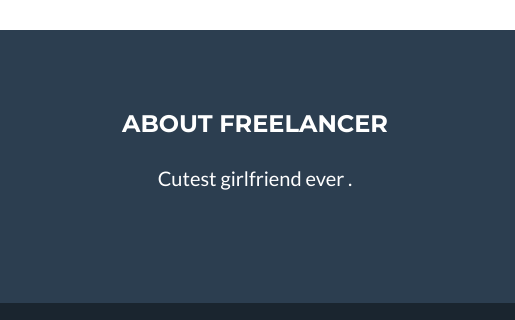
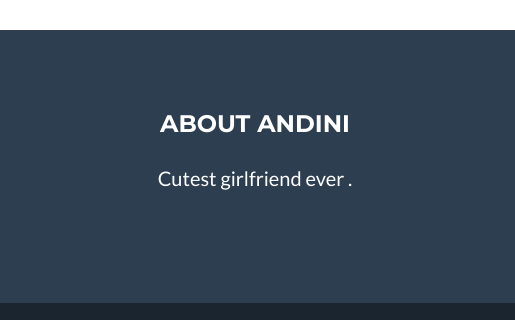
Before and after one commit to andinia/andinia.github.io, a plain HTML site: page index.html in a window 1280 px wide. Shown: the part 2928-3248 px from the top of the page, 765-1280 px from the left. Drawn offline with nearby package versions, Linux system fonts and the light colour scheme.

Commit message:
Edit footer about

```diff
--- a/index.html
+++ b/index.html
@@ -274,7 +274,7 @@
                 </div>
                 <!-- Footer About Text-->
                 <div class="col-lg-4">
-                    <h4 class="text-uppercase mb-4">About Freelancer</h4>
+                    <h4 class="text-uppercase mb-4">About Andini</h4>
                     <p class="lead mb-0">
                         Cutest girlfriend ever
                         .
```
